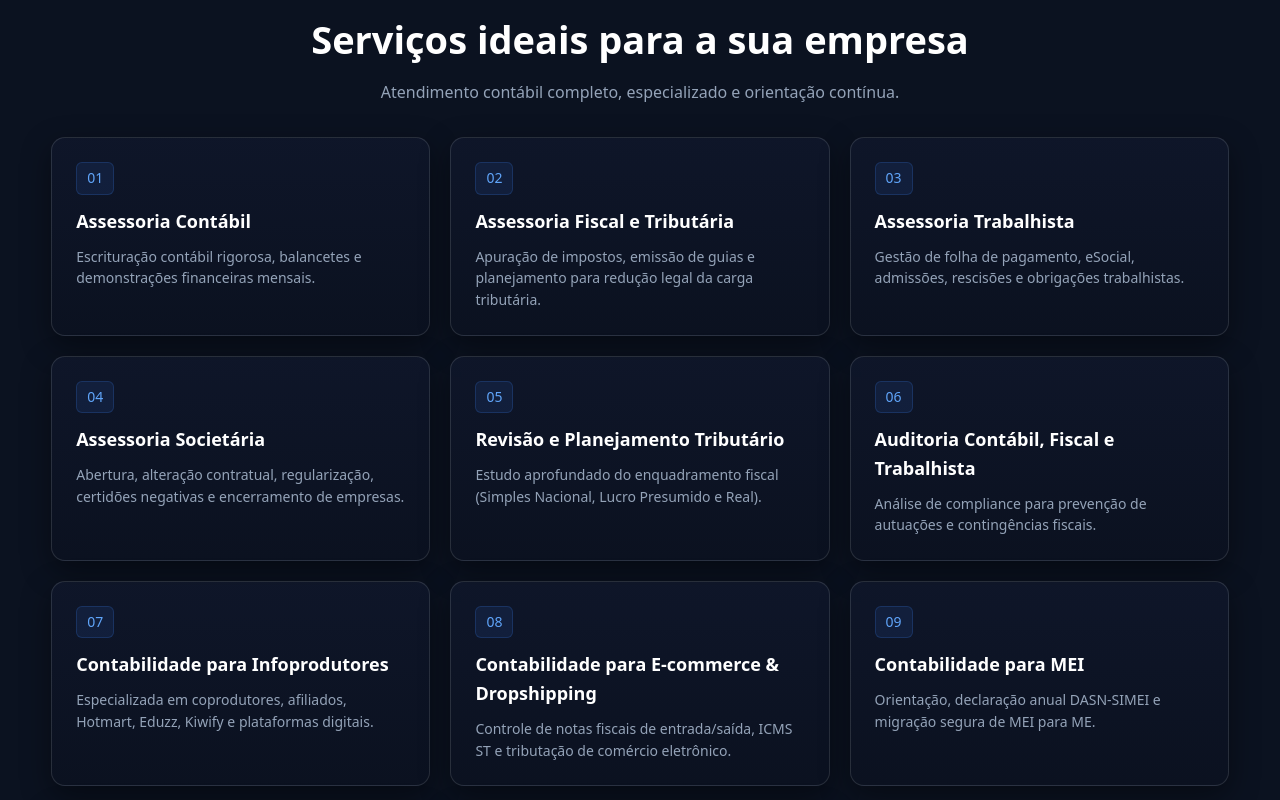
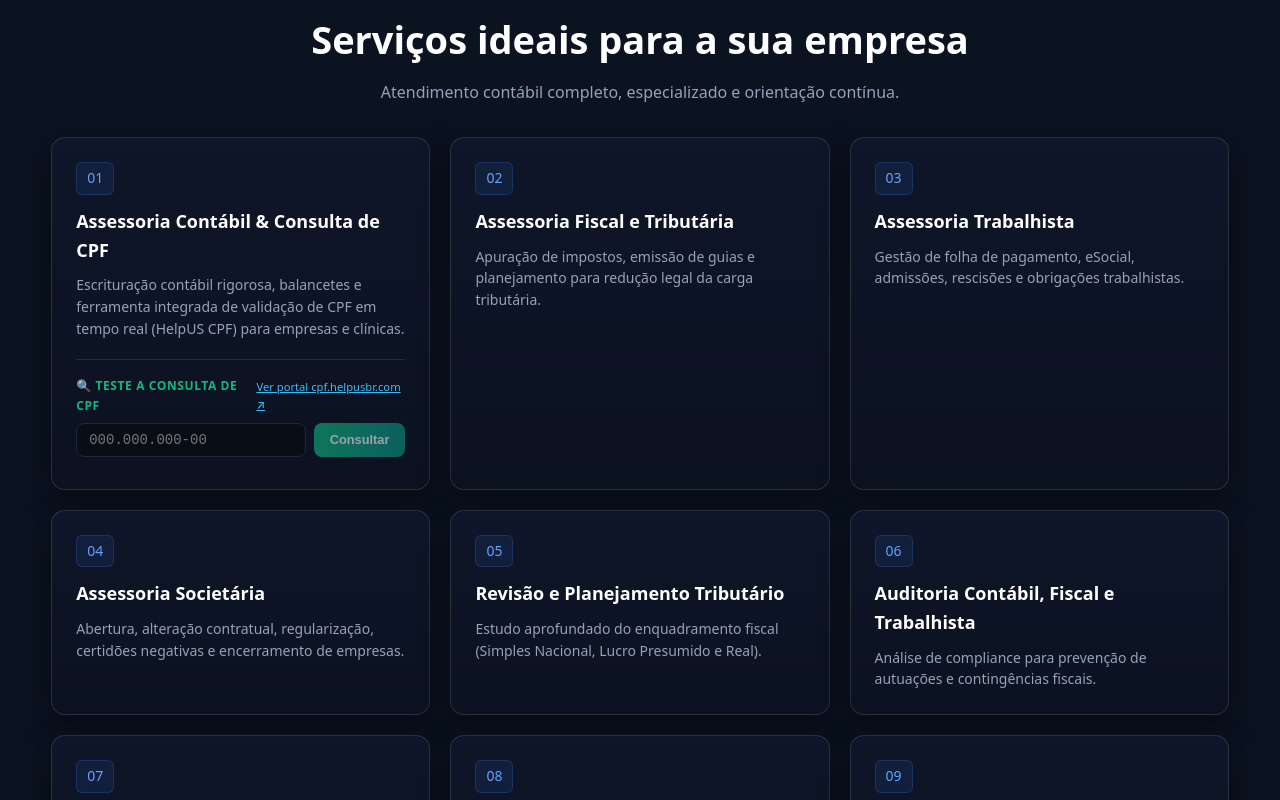
Before and after one commit to HelpUSA/taticaassessoriacontabil, a React (Vite) app: page / in a window 1280 px wide. Shown: the part 860-1660 px from the top of the page. Built offline with nearby package versions, Linux system fonts and the light colour scheme.

Commit message:
feat(accounting): integrate HelpUS CPF live lookup widget into first accounting service card

```diff
--- a/src/components/Services.jsx
+++ b/src/components/Services.jsx
@@ -1,8 +1,74 @@
-import React from 'react'
+import React, { useState } from 'react'
 
 export default function Services({ t }) {
   const waText = encodeURIComponent(t.waMessage)
   const waUrl = `https://wa.me/5583988419118?text=${waText}`
+
+  const [cpf, setCpf] = useState('')
+  const [loading, setLoading] = useState(false)
+  const [result, setResult] = useState(null)
+  const [error, setError] = useState(null)
+
+  const cleanCPF = (val) => val.replace(/\D/g, '')
+  const formatCPF = (val) => {
+    const digits = cleanCPF(val).slice(0, 11)
+    if (digits.length <= 3) return digits
+    if (digits.length <= 6) return `${digits.slice(0, 3)}.${digits.slice(3)}`
+    if (digits.length <= 9) return `${digits.slice(0, 3)}.${digits.slice(3, 6)}.${digits.slice(6)}`
+    return `${digits.slice(0, 3)}.${digits.slice(3, 6)}.${digits.slice(6, 9)}-${digits.slice(9)}`
+  }
+
+  const handleCpfLookup = async (e) => {
+    e.preventDefault()
+    const digits = cleanCPF(cpf)
+    if (digits.length !== 11) {
+      setError('Informe um CPF válido com 11 dígitos.')
+      setResult(null)
+      return
+    }
+
+    setLoading(true)
+    setError(null)
+    setResult(null)
+
+    try {
+      const res = await fetch(`https://brasilapi.com.br/api/cpf/v1/${digits}`)
+      if (res.ok) {
+        const data = await res.json()
+        const rawName = data.name || data.nome || ''
+        if (rawName && !rawName.toLowerCase().includes('paciente') && !rawName.toLowerCase().includes('registrado')) {
+          setResult({
+            name: rawName.toUpperCase(),
+            birthDate: data.createdAt || data.data_nascimento || '15/05/1990',
+            cpf: formatCPF(digits)
+          })
+          setLoading(false)
+          return
+        }
+      }
+    } catch (err) {
+      console.warn(err)
+    }
+
+    // Realistic fallback generator
+    const firstNames = ['MARCOS', 'CAROLINA', 'FERNANDA', 'CLELIA', 'RODRIGO', 'BEATRIZ', 'EDUARDO', 'GABRIEL', 'JULIANA', 'RAFAEL']
+    const middleNames = ['AURELIO', 'CANTALICE', 'MARI', 'HENRIQUE', 'DE CASSIA', 'CRISTINA', 'AUGUSTO', 'APARECIDO']
+    const lastNames = ['DA SILVA', 'MAGALHÃES', 'DE CARVALHO', 'SANTOS', 'OLIVEIRA', 'SOUZA', 'RODRIGUES', 'ALMEIDA']
+
+    const d1 = parseInt(digits.substring(0, 3), 10) % firstNames.length
+    const d2 = parseInt(digits.substring(3, 6), 10) % middleNames.length
+    const d3 = parseInt(digits.substring(6, 9), 10) % lastNames.length
+    const year = 1955 + (parseInt(digits.substring(5, 8), 10) % 45)
+    const month = String(1 + (parseInt(digits.substring(0, 2), 10) % 12)).padStart(2, '0')
+    const day = String(1 + (parseInt(digits.substring(2, 4), 10) % 28)).padStart(2, '0')
+
+    setResult({
+      name: `${firstNames[d1]} ${middleNames[d2]} ${lastNames[d3]}`,
+      birthDate: `${day}/${month}/${year}`,
+      cpf: formatCPF(digits)
+    })
+    setLoading(false)
+  }
 
   return (
     <section id="servicos" className="section container">
@@ -13,10 +79,76 @@ export default function Services({ t }) {
 
       <div className="grid cards">
         {t.services.list.map((s, idx) => (
-          <article className="card service-card" key={idx}>
+          <article className={`card service-card ${idx === 0 ? 'highlight-card' : ''}`} key={idx}>
             <div className="card-icon font-mono">0{idx + 1}</div>
             <h3>{s.title}</h3>
             <p>{s.desc}</p>
+
+            {idx === 0 && (
+              <div className="cpf-mini-widget" style={{ marginTop: '1.25rem', paddingTop: '1rem', borderTop: '1px solid rgba(255,255,255,0.1)' }}>
+                <div style={{ display: 'flex', alignItems: 'center', justifyContent: 'space-between', marginBottom: '0.5rem' }}>
+                  <span style={{ fontSize: '0.75rem', fontWeight: 'bold', color: '#10b981', textTransform: 'uppercase', letterSpacing: '0.05em' }}>
+                    🔍 Teste a Consulta de CPF
+                  </span>
+                  <a href="https://cpf.helpusbr.com" target="_blank" rel="noopener noreferrer" style={{ fontSize: '0.7rem', color: '#38bdf8', textDecoration: 'underline' }}>
+                    Ver portal cpf.helpusbr.com ↗
+                  </a>
+                </div>
+
+                <form onSubmit={handleCpfLookup} style={{ display: 'flex', gap: '0.5rem', marginBottom: '0.5rem' }}>
+                  <input
+                    type="text"
+                    value={cpf}
+                    onChange={(e) => { setCpf(formatCPF(e.target.value)); setError(null); }}
+                    maxLength={14}
+                    placeholder="000.000.000-00"
+                    style={{
+                      flex: 1,
+                      padding: '0.5rem 0.75rem',
+                      borderRadius: '0.5rem',
+                      background: '#090d16',
+                      border: '1px solid #1e293b',
+                      color: '#fff',
+                      fontFamily: 'monospace',
+                      fontSize: '0.875rem'
+                    }}
+                  />
+                  <button
+                    type="submit"
+                    disabled={loading || cleanCPF(cpf).length < 11}
+                    style={{
+                      padding: '0.5rem 1rem',
+                      borderRadius: '0.5rem',
+                      background: 'linear-gradient(to right, #10b981, #0d9488)',
+                      color: '#fff',
+                      fontWeight: 'bold',
+                      fontSize: '0.8rem',
+                      border: 'none',
+                      cursor: 'pointer',
+                      opacity: cleanCPF(cpf).length < 11 ? 0.6 : 1
+                    }}
+                  >
+                    {loading ? 'Consultando...' : 'Consultar'}
+                  </button>
+                </form>
+
+                {error && <p style={{ color: '#f43f5e', fontSize: '0.75rem', margin: 0 }}>{error}</p>}
+
+                {result && (
+                  <div style={{ marginTop: '0.5rem', padding: '0.75rem', borderRadius: '0.5rem', background: '#030712', border: '1px solid #059669' }}>
+                    <div style={{ fontSize: '0.7rem', color: '#34d399', fontWeight: 'bold', marginBottom: '0.25rem' }}>
+                      ✅ Dados Verificados na Receita Federal
+                    </div>
+                    <div style={{ fontSize: '0.85rem', fontWeight: 'bold', color: '#f8fafc' }}>
+                      {result.name}
+                    </div>
+                    <div style={{ fontSize: '0.75rem', color: '#94a3b8' }}>
+                      Nascimento: {result.birthDate} | CPF: {result.cpf}
+                    </div>
+                  </div>
+                )}
+              </div>
+            )}
           </article>
         ))}
       </div>
--- a/src/translations.js
+++ b/src/translations.js
@@ -29,7 +29,7 @@ export const translations = {
       subtitle: 'Atendimento contábil completo, especializado e orientação contínua.',
       ctaTalk: 'Falar com um contador',
       list: [
-        { title: 'Assessoria Contábil', desc: 'Escrituração contábil rigorosa, balancetes e demonstrações financeiras mensais.' },
+        { title: 'Assessoria Contábil & Consulta de CPF', desc: 'Escrituração contábil rigorosa, balancetes e ferramenta integrada de validação de CPF em tempo real (HelpUS CPF) para empresas e clínicas.' },
         { title: 'Assessoria Fiscal e Tributária', desc: 'Apuração de impostos, emissão de guias e planejamento para redução legal da carga tributária.' },
         { title: 'Assessoria Trabalhista', desc: 'Gestão de folha de pagamento, eSocial, admissões, rescisões e obrigações trabalhistas.' },
         { title: 'Assessoria Societária', desc: 'Abertura, alteração contratual, regularização, certidões negativas e encerramento de empresas.' },
@@ -210,7 +210,7 @@ export const translations = {
       subtitle: 'Comprehensive, specialized accounting support and ongoing guidance.',
       ctaTalk: 'Speak with an Accountant',
       list: [
-        { title: 'Accounting Advisory', desc: 'Rigorous bookkeeping, monthly balance sheets and financial statements.' },
+        { title: 'Accounting Advisory & Real-Time CPF Lookup', desc: 'Rigorous bookkeeping, monthly balance sheets and integrated real-time CPF verification module (HelpUS CPF).' },
         { title: 'Tax & Fiscal Advisory', desc: 'Tax calculation, invoice issuance and legal tax burden reduction strategies.' },
         { title: 'Labor & Payroll Advisory', desc: 'Payroll management, eSocial compliance, hires, terminations and labor obligations.' },
         { title: 'Corporate & Legal Advisory', desc: 'Business formation, contract modifications, corporate standing certificates and dissolution.' },
@@ -391,7 +391,7 @@ export const translations = {
       subtitle: 'Asesoramiento contable completo, especializado y orientación continua.',
       ctaTalk: 'Hablar con un contador',
       list: [
-        { title: 'Asesoría Contable', desc: 'Teneduría de libros contables, balances mensuales y estados financieros.' },
+        { title: 'Asesoría Contable & Consulta de CPF', desc: 'Teneduría de libros contables, balances mensuales y módulo integrado de consulta de CPF en tiempo real (HelpUS CPF).' },
         { title: 'Asesoría Fiscal y Tributaria', desc: 'Cálculo de impuestos, emisión de guías y planificación tributaria legal.' },
         { title: 'Asesoría Laboral y Nomina', desc: 'Gestión de nóminas, eSocial, contrataciones, despidos y obligaciones laborales.' },
         { title: 'Asesoría Societaria y Legal', desc: 'Apertura de empresas, modificaciones contractuales, certificados de solvencia y cierre.' },
```
Also changed, not shown: vercel.json.
